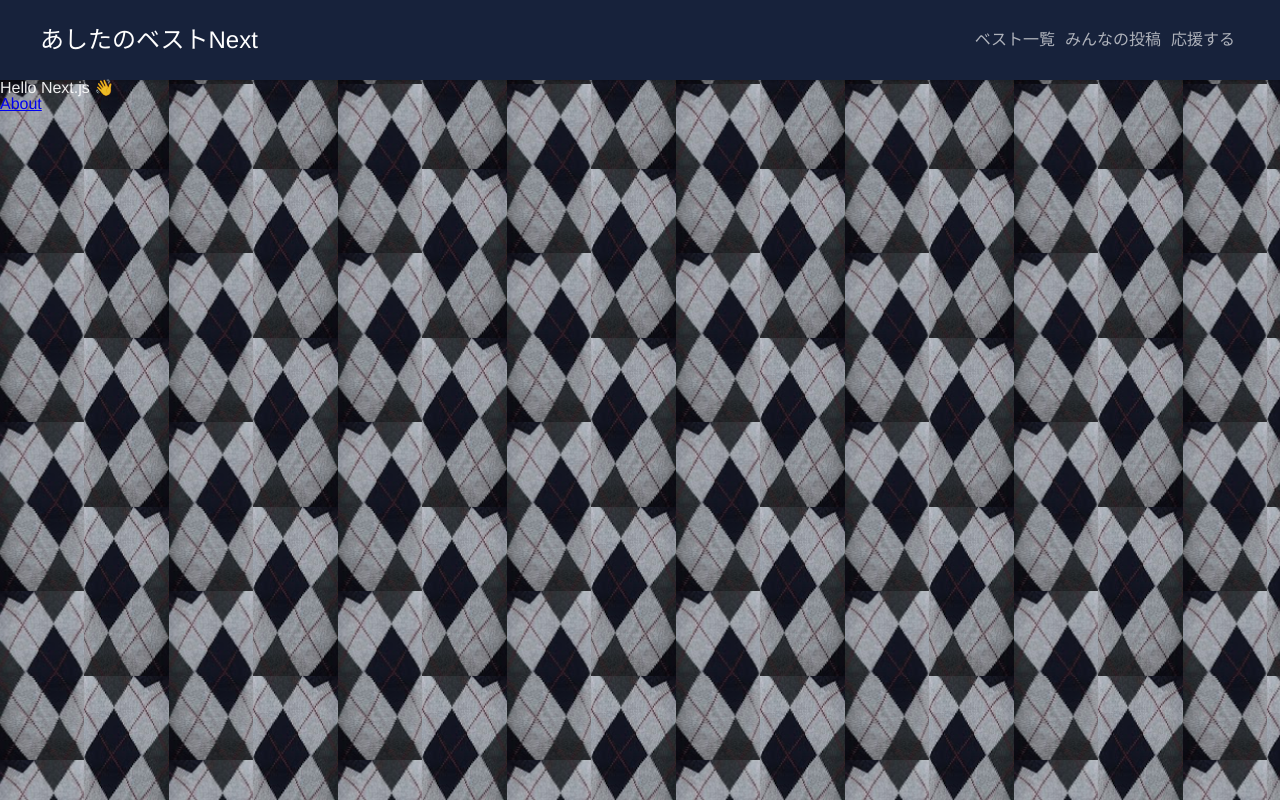
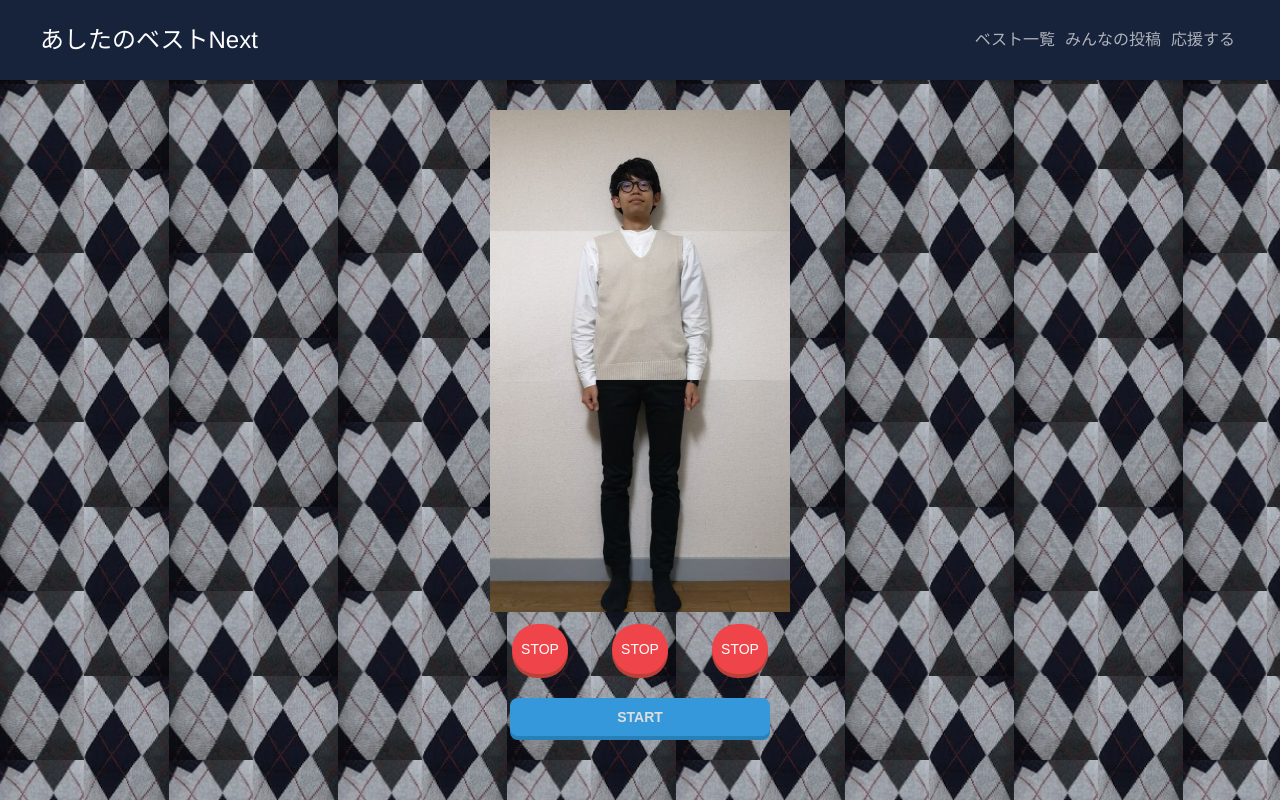
Before and after one commit to kazuhi-ra/next-vest, a Next.js app: page / in a window 1280 px wide. Built offline with nearby package versions, Linux system fonts and the light colour scheme.

Commit message:
トップ画面完成

```diff
--- a/pages/index.tsx
+++ b/pages/index.tsx
@@ -1,14 +1,9 @@
-import Link from 'next/link'
 import Layout from '../components/Layout'
+import Roulette from '../components/Roulette'
 
 const IndexPage = () => (
   <Layout title="Home | Next.js + TypeScript Example">
-    <h1>Hello Next.js 👋</h1>
-    <p>
-      <Link href="/about">
-        <a>About</a>
-      </Link>
-    </p>
+    <Roulette />
   </Layout>
 )
 
```
